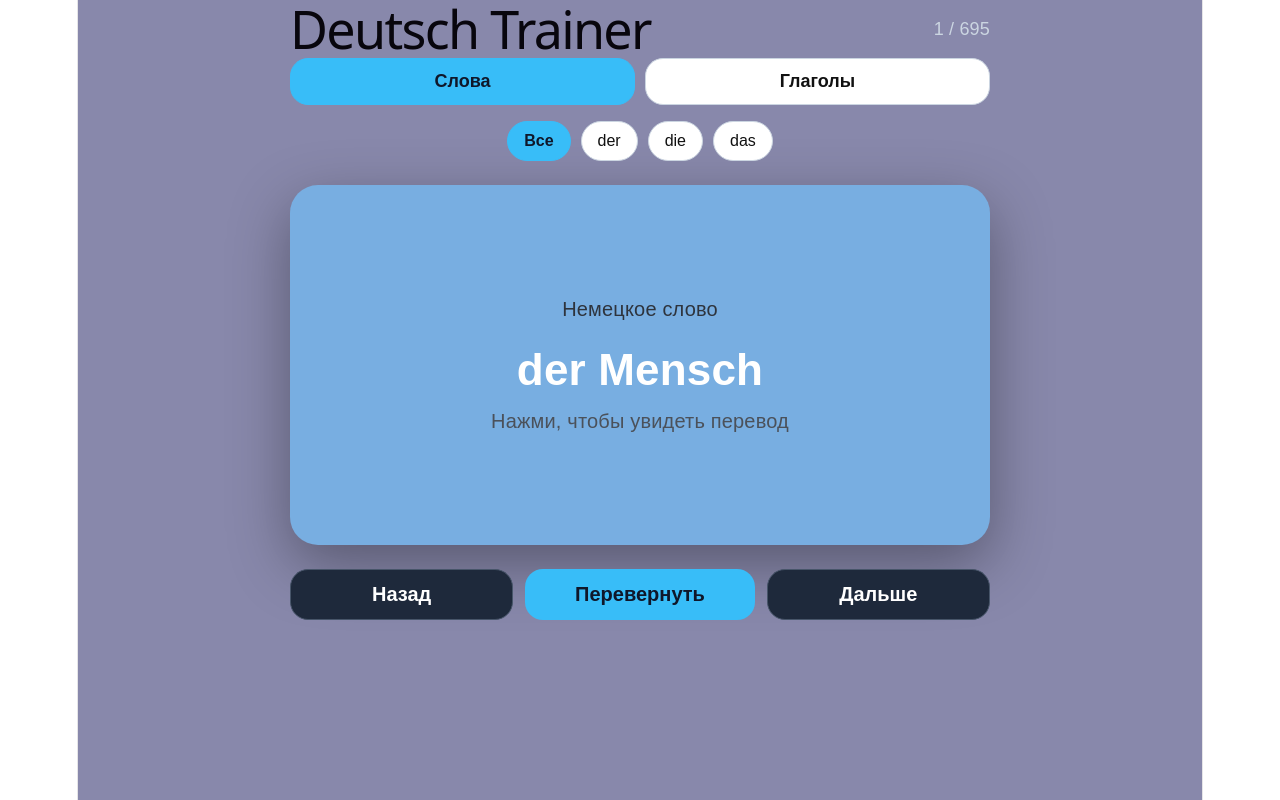
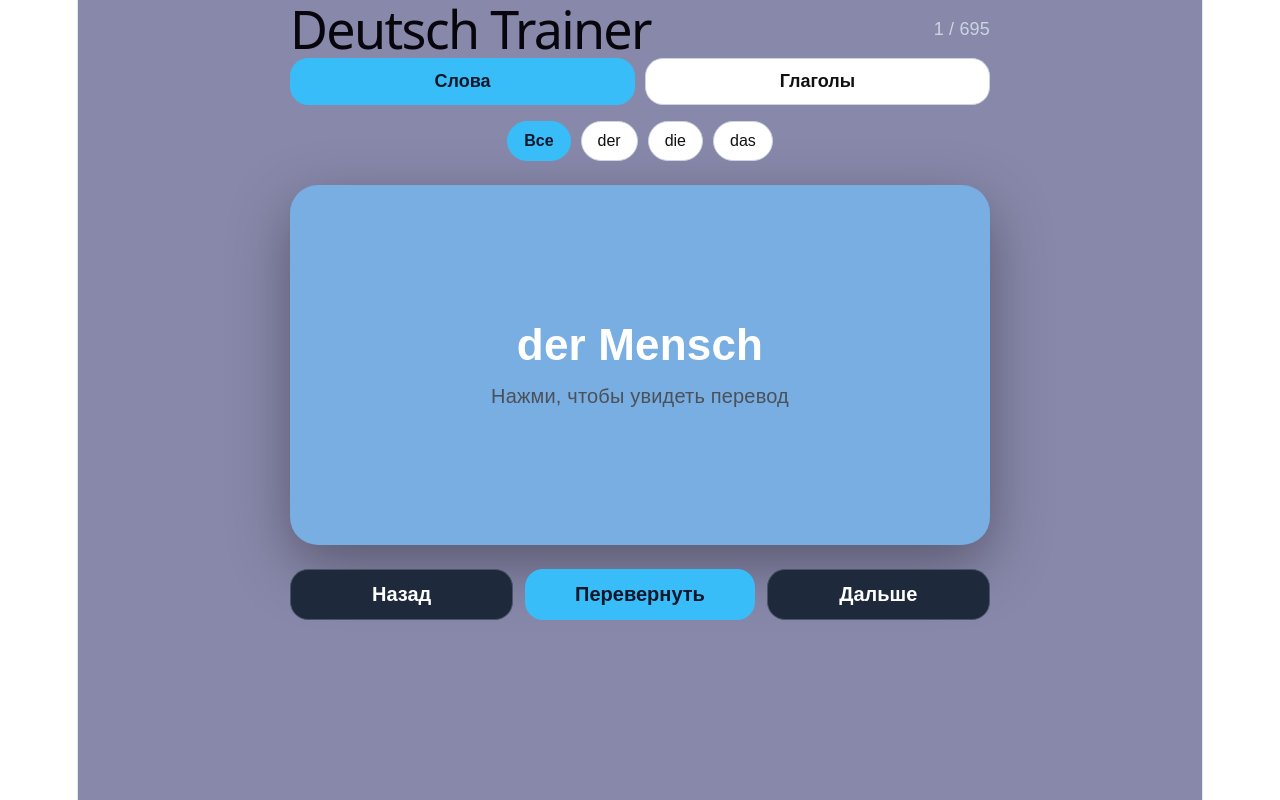
Before and after one commit to Anastasiia21/deutsch-trainer, a React (Vite) app: page / in a window 1280 px wide. Built offline with nearby package versions, Linux system fonts and the light colour scheme.

Commit message:
verbs fix display  update in app

```diff
--- a/src/App.jsx
+++ b/src/App.jsx
@@ -131,11 +131,7 @@ export default function App() {
       >
         {!show ? (
           <>
-            <p style={styles.label}>
-              {mode === "words"
-                ? "Немецкое слово"
-                : "Немецкий глагол"}
-            </p>
+
 
             <div style={styles.mainWord}>
               {mode === "words" ? item.de : item.infinitive || item.de}
@@ -147,7 +143,7 @@ export default function App() {
           </>
         ) : mode === "words" ? (
           <>
-            <p style={styles.label}>Русский</p>
+
 
             <div style={styles.mainWord}>
               {item.ru}
@@ -177,9 +173,7 @@ export default function App() {
           </>
         ) : (
           <>
-            <p style={styles.label}>
-              Русский перевод
-            </p>
+
 
             <div style={styles.mainWord}>
               {item.ru}
```
